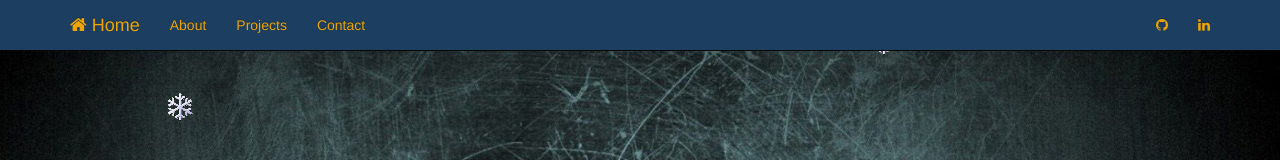
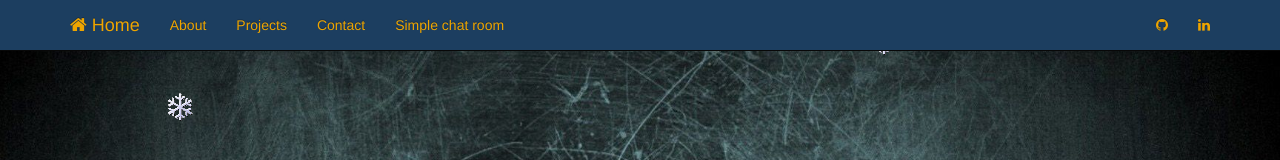
Before and after one commit to croat25/web-server, a website: page public/about.html in a window 1280 px wide. Shown: the top 160 px of the page. Drawn offline with nearby package versions, Linux system fonts and the light colour scheme.

Commit message:
updated website

```diff
--- a/public/about.html
+++ b/public/about.html
@@ -37,7 +37,7 @@
 
 		<li><a href="projects.html">Projects</a></li>
 		<li><a href="contact.html">Contact</a></li>
-
+		<li><a href="https://bssimpleserver.herokuapp.com/">Simple chat room</a></li>
 		</ul>
 	<ul class="nav navbar-nav navbar-right">
 		<li>
```
Also changed, not shown: public/contact.html (+1 -1 lines), public/index.html (+1 -1 lines), public/projects.html (+1 -1 lines).
